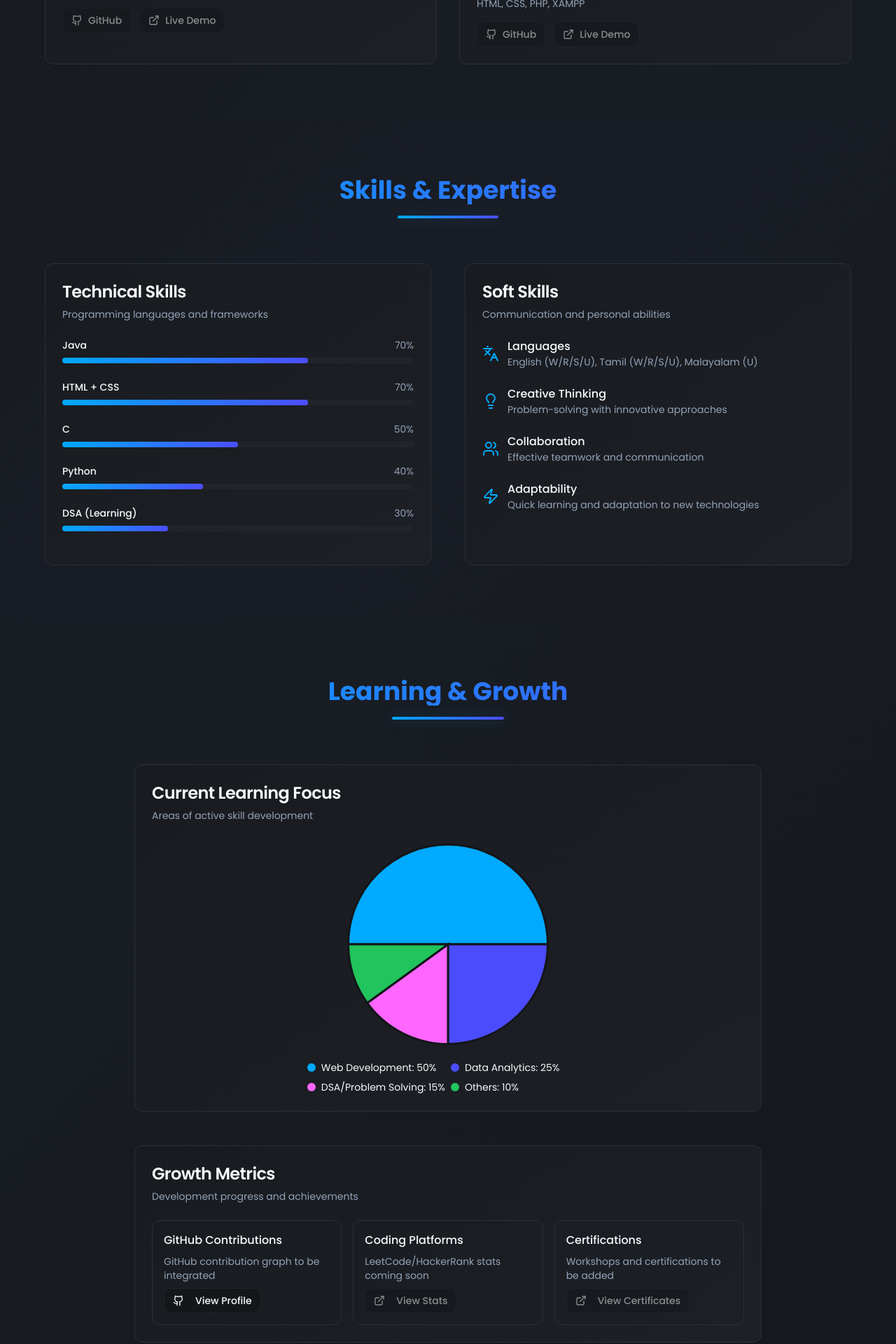
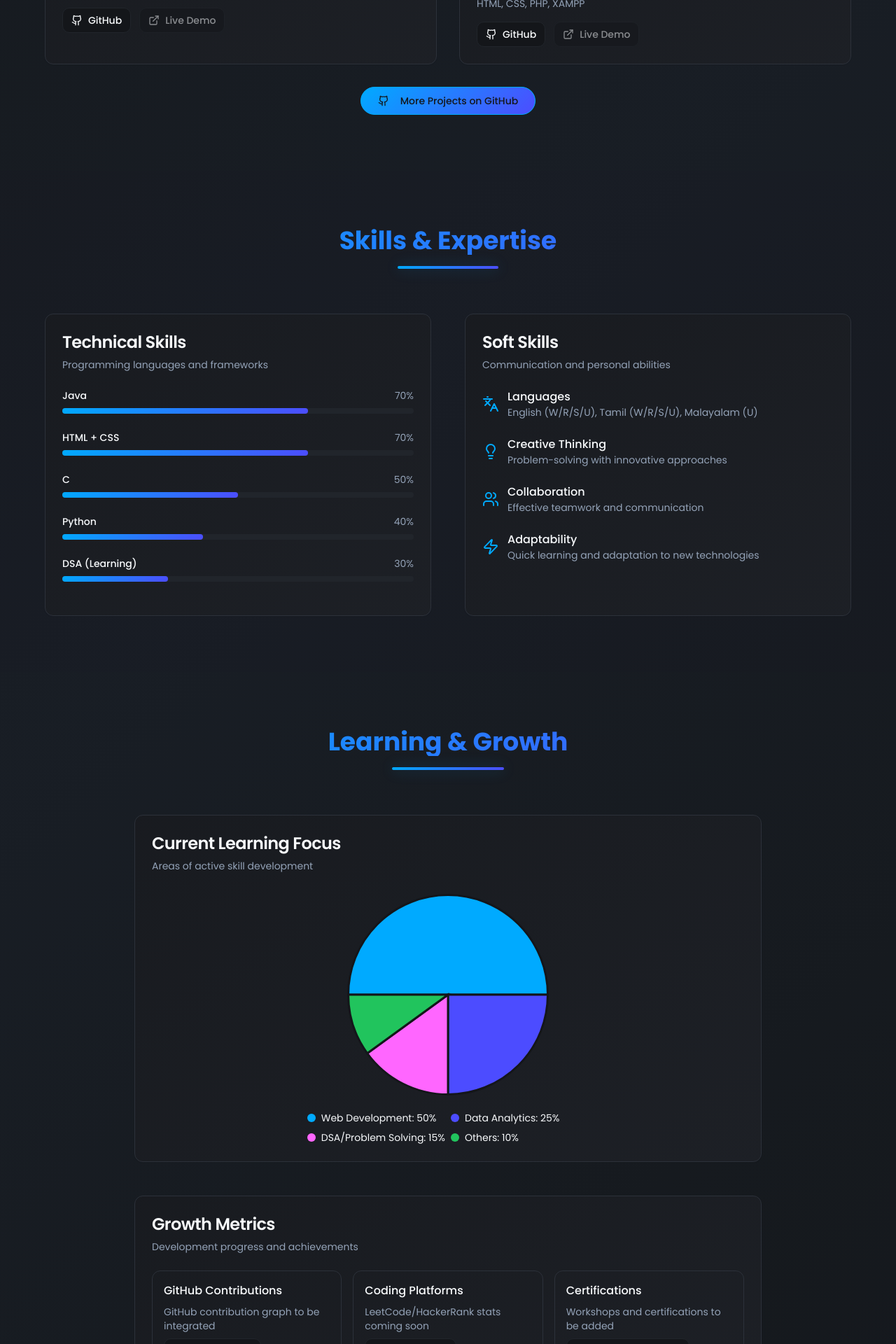
Before and after one commit to SANASH2589/sanfolio, a React (Vite) app: page / in a window 1280 px wide. Shown: the part 1740-3660 px from the top of the page at 70% size. Built offline with nearby package versions, Linux system fonts and the light colour scheme.

Commit message:
feat: Add GitHub projects button and enable links
Adds a "More Projects on GitHub" button to the featured projects section.
Enables all project GitHub and live demo links, as well as buttons within the growth metrics section.

```diff
--- a/src/components/ProjectCard.tsx
+++ b/src/components/ProjectCard.tsx
@@ -33,6 +33,7 @@ export const ProjectCard = ({ title, description, techStack, githubLink, liveLin
               size="sm"
               className="btn-ghost flex items-center gap-2"
               disabled={!githubLink}
+              onClick={() => githubLink && window.open(githubLink, '_blank')}
             >
               <Github className="w-4 h-4" />
               GitHub
@@ -42,6 +43,7 @@ export const ProjectCard = ({ title, description, techStack, githubLink, liveLin
               size="sm"
               className="btn-ghost flex items-center gap-2"
               disabled={!liveLink}
+              onClick={() => liveLink && window.open(liveLink, '_blank')}
             >
               <ExternalLink className="w-4 h-4" />
               Live Demo
--- a/src/pages/Index.tsx
+++ b/src/pages/Index.tsx
@@ -115,12 +115,23 @@ const Index = () => {
               title="Construction Material Selling Platform"
               description="A basic AWT-based project that allows sellers to add products with details and lets customers purchase them via separate portals after login (admin & customer)."
               techStack="Java, AWT, Visual Studio Code"
+              githubLink="https://github.com/SANASH2589"
             />
             <ProjectCard
               title="Online Retail Management System"
               description="A web-based system that streamlines retail operations by enabling product browsing, order placement, purchase tracking, and secure payments for customers, while allowing administrators to manage inventory, monitor orders, and oversee transactions efficiently."
               techStack="HTML, CSS, PHP, XAMPP"
+              githubLink="https://github.com/SANASH2589"
             />
+          </div>
+          <div className="text-center mt-8">
+            <Button
+              onClick={() => window.open('https://github.com/SANASH2589?tab=repositories', '_blank')}
+              className="btn-hero px-6 py-3 rounded-full"
+            >
+              <Github className="w-5 h-5 mr-2" />
+              More Projects on GitHub
+            </Button>
           </div>
         </div>
       </section>
@@ -222,7 +233,12 @@ const Index = () => {
                 <div className="p-4 border border-border rounded-lg">
                   <h4 className="font-medium mb-2">GitHub Contributions</h4>
                   <p className="text-sm text-muted-foreground">GitHub contribution graph to be integrated</p>
-                  <Button variant="outline" size="sm" className="mt-2 btn-ghost">
+                  <Button
+                    variant="outline"
+                    size="sm"
+                    className="mt-2 btn-ghost"
+                    onClick={() => window.open('https://github.com/SANASH2589', '_blank')}
+                  >
                     <Github className="w-4 h-4 mr-2" />
                     View Profile
                   </Button>
@@ -230,7 +246,12 @@ const Index = () => {
                 <div className="p-4 border border-border rounded-lg">
                   <h4 className="font-medium mb-2">Coding Platforms</h4>
                   <p className="text-sm text-muted-foreground">LeetCode/HackerRank stats coming soon</p>
-                  <Button variant="outline" size="sm" className="mt-2 btn-ghost" disabled>
+                  <Button
+                    variant="outline"
+                    size="sm"
+                    className="mt-2 btn-ghost"
+                    onClick={() => window.open('https://leetcode.com/', '_blank')}
+                  >
                     <ExternalLink className="w-4 h-4 mr-2" />
                     View Stats
                   </Button>
@@ -238,7 +259,12 @@ const Index = () => {
                 <div className="p-4 border border-border rounded-lg">
                   <h4 className="font-medium mb-2">Certifications</h4>
                   <p className="text-sm text-muted-foreground">Workshops and certifications to be added</p>
-                  <Button variant="outline" size="sm" className="mt-2 btn-ghost" disabled>
+                  <Button
+                    variant="outline"
+                    size="sm"
+                    className="mt-2 btn-ghost"
+                    onClick={() => window.open('https://github.com/SANASH2589', '_blank')}
+                  >
                     <ExternalLink className="w-4 h-4 mr-2" />
                     View Certificates
                   </Button>
```
